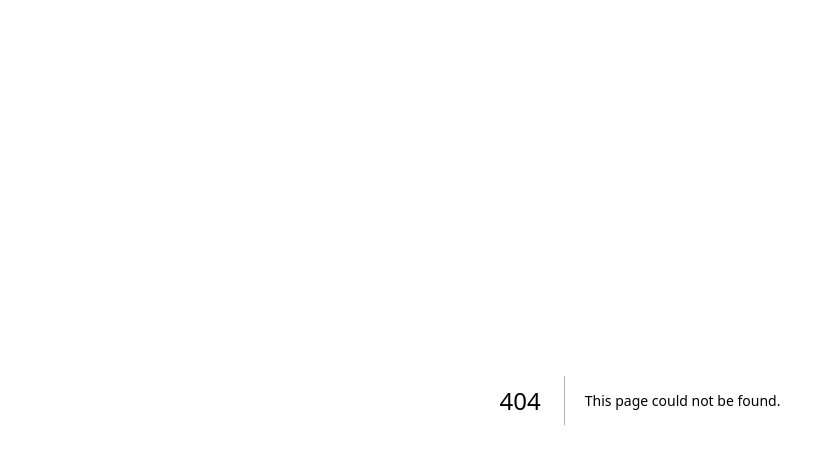
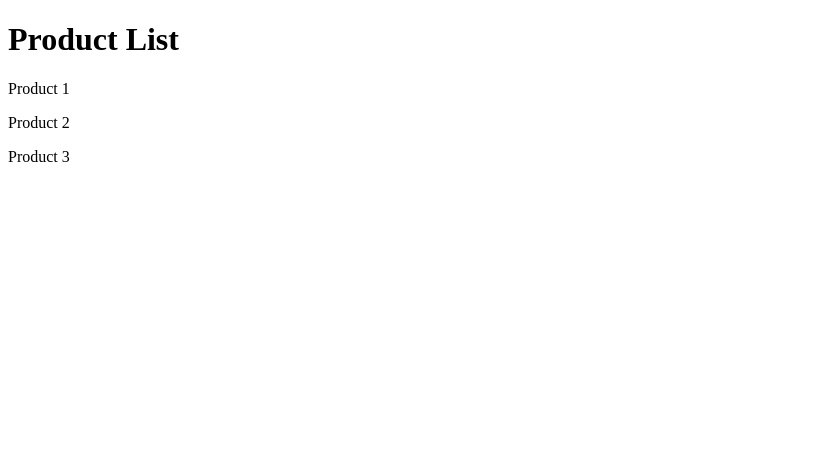
Before and after one commit to SAIDOU11/Next.js-Course, a Next.js app in the folder course/: page /products in a window 1280 px wide. Before the commit this address had no page. Shown: the top 464 px of the page, without its empty margins (0-835 px from the left). Built offline with nearby package versions, Linux system fonts and the light colour scheme.

Commit message:
nested routes & dynamic routes

```diff
--- /dev/null
+++ b/course/app/products/[productId]/page.tsx
@@ -0,0 +1,5 @@
+const ProductDetails = ({ params }: { params: { productId: string } }) => {
+  return <h1>Details about product {params.productId} </h1>;
+};
+
+export default ProductDetails;
--- /dev/null
+++ b/course/app/products/page.tsx
@@ -0,0 +1,12 @@
+const ProductList = () => {
+  return (
+    <div>
+      <h1>Product List</h1>
+      <p>Product 1</p>
+      <p>Product 2</p>
+      <p>Product 3</p>
+    </div>
+  );
+};
+
+export default ProductList;
```
Also changed, not shown: course/app/blog/first/page.tsx (added, +9 -0 lines), course/app/blog/second/page.tsx (added, +9 -0 lines).
